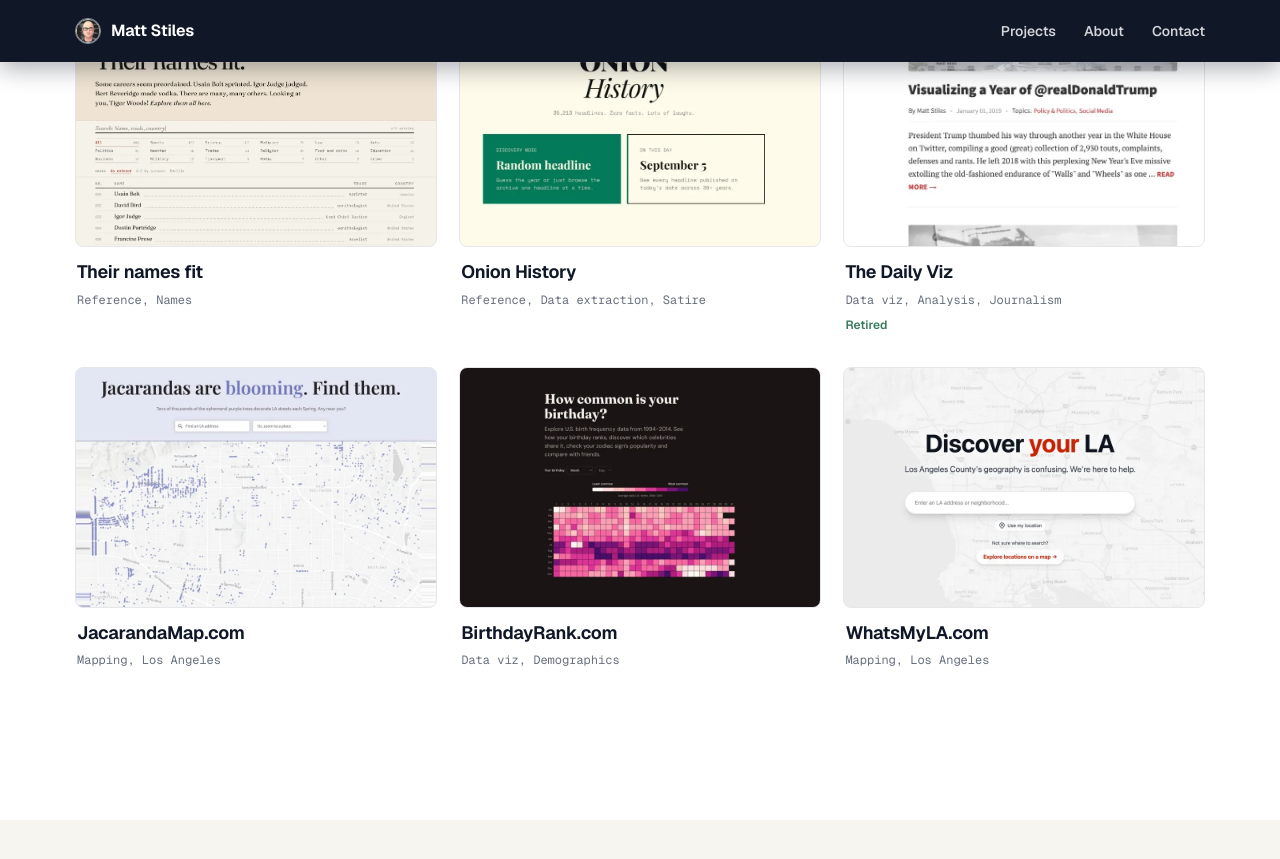
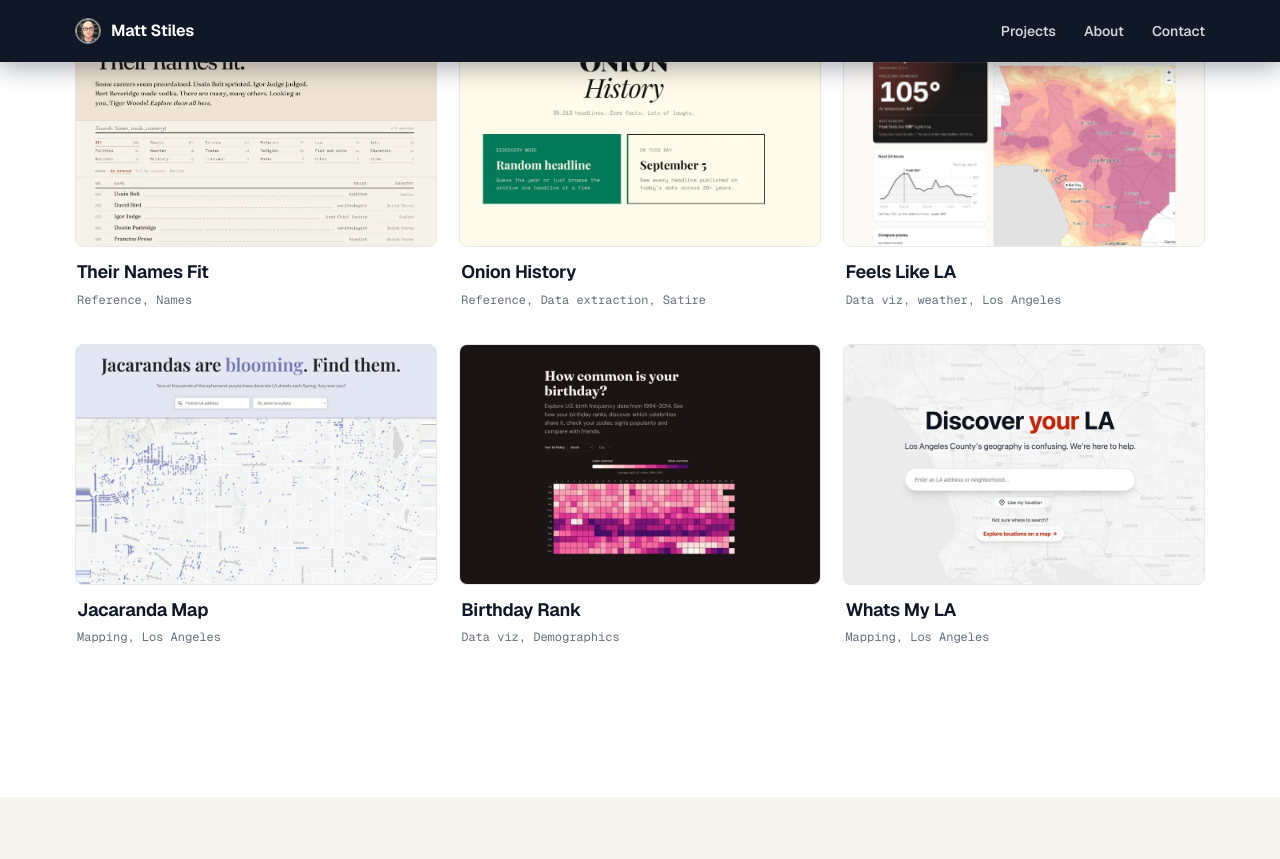
Before and after one commit to stiles/stiles.github.io, a Jekyll site: the page built from index.html, in a window 1280 px wide and 900 px high, scrolled down 3634 px. Shown: the top 859 px of the window. Built offline with Jekyll 4.4.1, drawn with Linux system fonts in a browser that asks for light colours.

Commit message:
feat: adds feelslike.la to projects

```diff
--- a/_data/projects.yml
+++ b/_data/projects.yml
@@ -348,7 +348,7 @@
   built: [Python, GitHub Actions]
 
 # ------------------------------------------------------- things to click on
-- title: Their names fit
+- title: Their Names Fit
   bucket: click-on
   blurb: >-
     A reported register of 695 aptronyms: people whose names suit their work
@@ -375,23 +375,21 @@
   does: [Reference, Data extraction]
   domain: Satire
 
-- title: The Daily Viz
+- title: Feels Like LA
   bucket: click-on
   blurb: >-
-    My retired digital sketchpad for creating and curating charts, maps and
-    other data stories. Posting there helped me move from reporting into data
-    visualization and visuals editing.
-  img: daily-viz
+    Beautifully rendered and auto-generated hourly "feels like" temperatures for every neighborhood in Los Angeles.
+  img: feelslike.la
   w: 1024
   h: 576
-  alt: The Daily Viz archive showing an article about Donald Trump's tweets
-  url: https://thedailyviz.com/
-  note: Retired
-  does: [Data viz, Analysis]
-  domain: Journalism
-  built: [Jekyll]
+  alt:
+  url: https://feelslike.la/
+  note:
+  does: [Data viz, weather]
+  domain: Los Angeles
+  built: [Python, TypeScript, Mapbox GL]
 
-- title: JacarandaMap.com
+- title: Jacaranda Map
   bucket: click-on
   blurb: >-
     I've collected more than 1.6 million geocoded street trees across 40-plus Los Angeles-area municipalities from dozens of separate agencies. I put the iconic purple ones on this map.
@@ -405,7 +403,7 @@
   domain: Los Angeles
   built: [Mapbox GL, Python]
 
-- title: BirthdayRank.com
+- title: Birthday Rank
   bucket: click-on
   blurb: >-
     An interactive look at which birthdays are common in the United States and
@@ -420,7 +418,7 @@
   domain: Demographics
   built: [Svelte, D3]
 
-- title: WhatsMyLA.com
+- title: Whats My LA
   bucket: click-on
   blurb: >-
     Type an address and see which Los Angeles you actually live in — neighborhood,
```
Also changed, not shown: img/portfolio/feelslike.la.jpg (added), img/portfolio/feelslike.la.webp (added).
